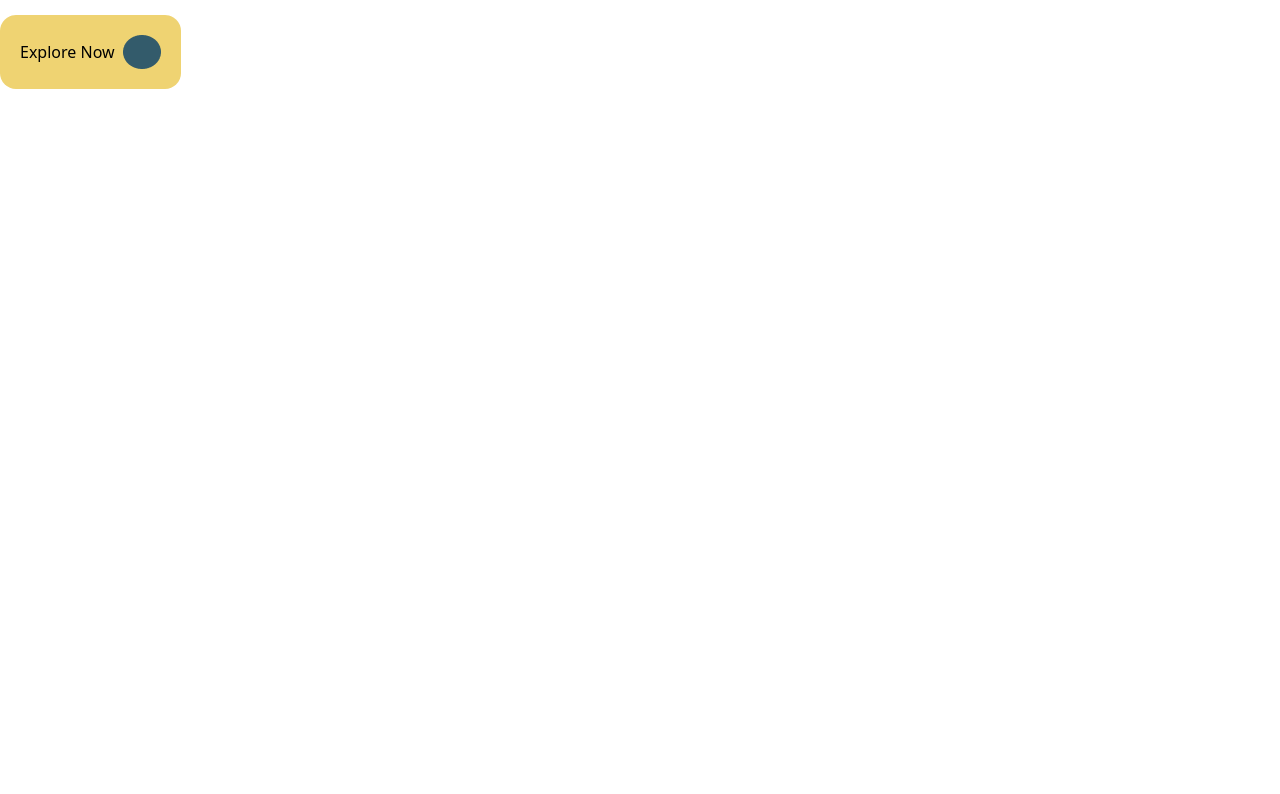
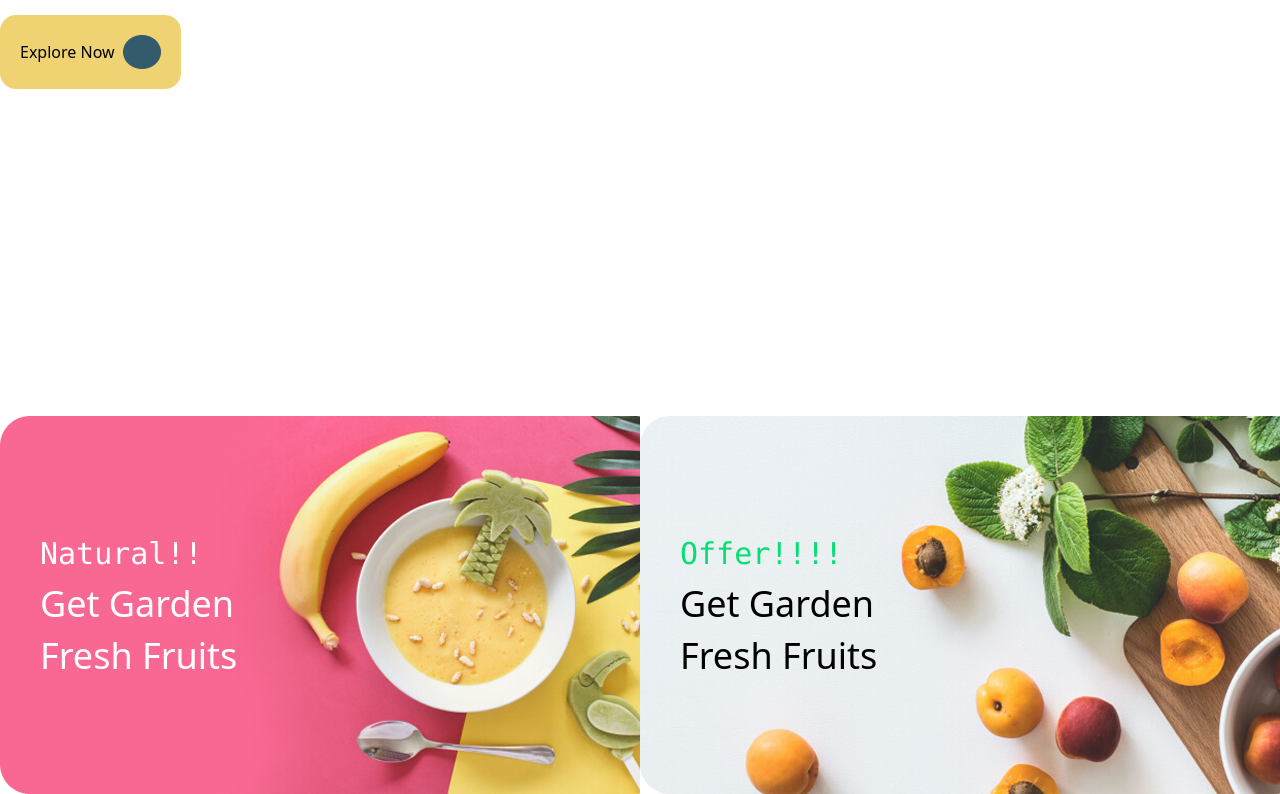
Before and after one commit to miryusuf899/Git-Branches-HMW, a website: page index.html in a window 1280 px wide. Shown: the part 747-1541 px from the top of the page. Before the commit the page ends 1063 px from the top, so only its background shows below. Drawn offline with nearby package versions, Linux system fonts and the light colour scheme; files that its build step writes are made by us from their sources.

Commit message:
Section 2

```diff
--- a/index.html
+++ b/index.html
@@ -30,5 +30,21 @@
             <button class="py-5 px-5 flex items-center bg-[#EFD372] rounded-2xl gap-2">Explore Now <img src="./Vector (53).png" alt=""></button>
         </div>
     </header>
+    <section class=" max-w-350 m-auto flex justify-between items-center mt-[100px]">
+        <div style="background-image: url(./IMAGE\ \(43\).png);" class="h-[378px] w-[665px] text-white">
+            <div class="flex flex-col gap-3 pl-10 pt-30">
+                <p class="text-3xl font-mono">Natural!!</p>
+                <p class="text-4xl">Get Garden</p>
+                <p class="text-4xl">Fresh Fruits</p>
+            </div>
+        </div>
+        <div style="background-image: url(./IMAGE\ \(44\).png);" class="h-[378px] w-[665px]">
+            <div class="flex flex-col gap-3 pl-10 pt-30">
+                <p class="text-3xl font-mono text-green-400">Offer!!!!</p>
+                <p class="text-4xl">Get Garden</p>
+                <p class="text-4xl">Fresh Fruits</p>
+            </div>
+        </div>
+    </section>
 </body>
 </html>
```
Also changed, not shown: IMAGE (43).png (added), IMAGE (44).png (added).
